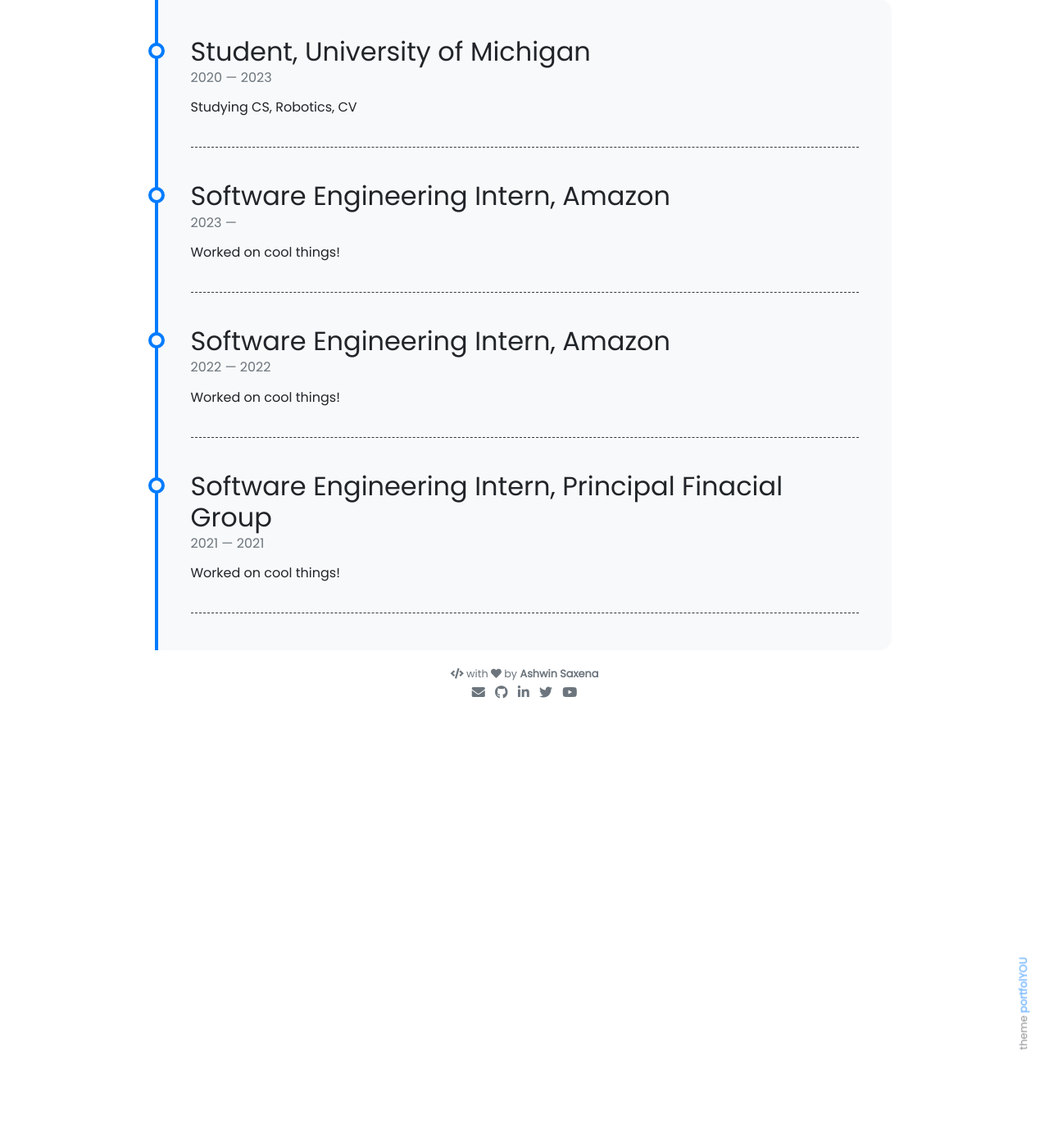
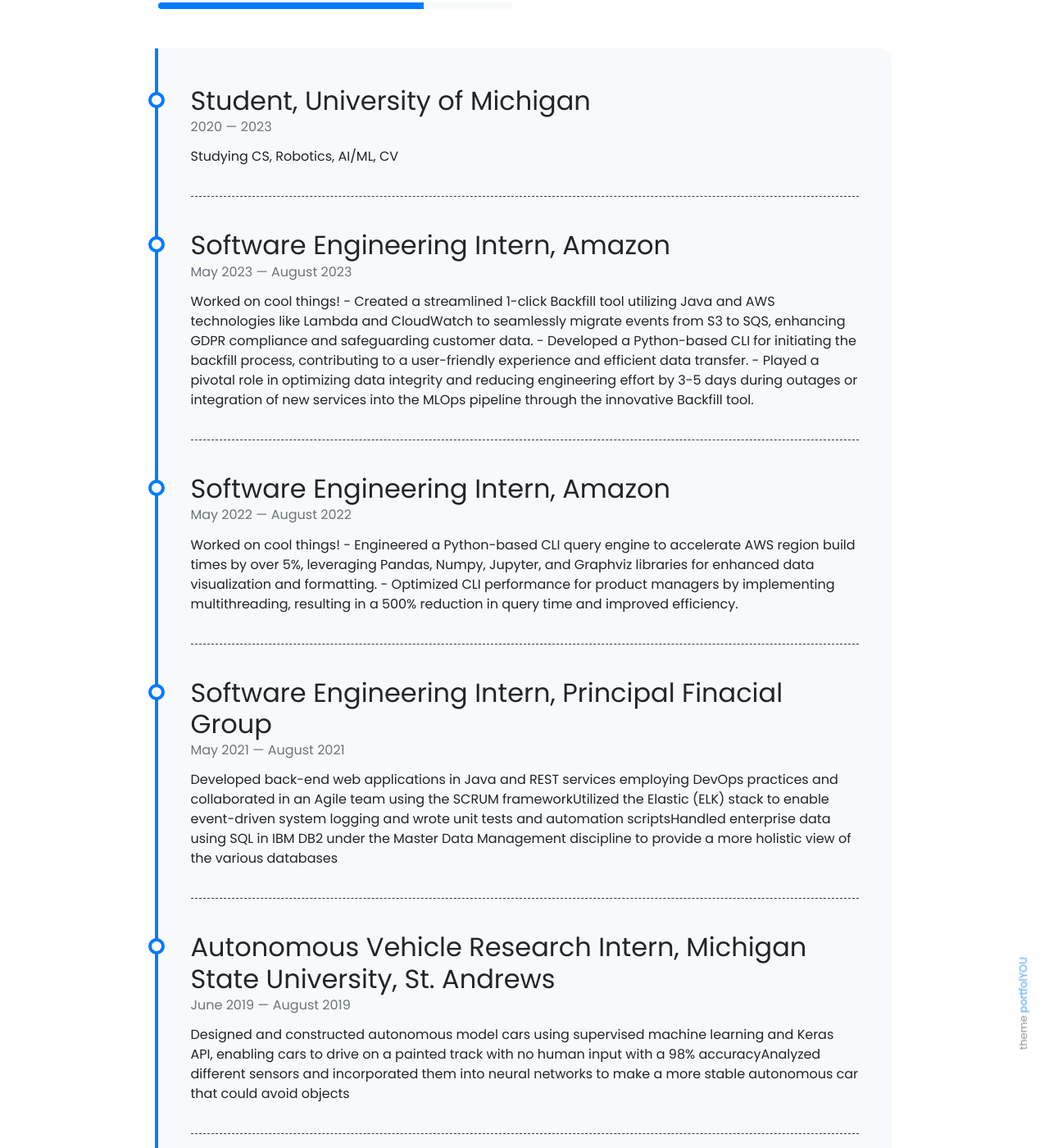
Before and after one commit to AshwinS27/AshwinS27.github.io, a Jekyll site: the page built from pages/about.md, in a window 1280 px wide and 1400 px high, scrolled down 798 px. Shown: the whole window at 82% size. Built offline with Jekyll 4.4.1, drawn with Linux system fonts in a browser that asks for light colours; nearby versions of some CDN libraries; emoji names are drawn with the system emoji font; before the commit the page ends 1671 px from its top, so only the background shows below that; some of the changed text lies outside the part shown.

```diff
--- a/_config.yml
+++ b/_config.yml
@@ -24,7 +24,7 @@ nav_exclude:                                            # The following paths ar
 ### Author Info ###
 author:
   name              : Ashwin Saxena
-  image             : https://media.licdn.com/dms/image/C4D03AQG11GRWWWvEag/profile-displayphoto-shrink_800_800/0/1663108557059?e=2147483647&v=beta&t=cMNS3SpbWyH3MBrX9SAL74XCe0Lme7XZsgaX85pQpQ8
+  image             : assets/me.jpg
 #  behance           : your_username
 # dribbble          : your_username
   email             : ashwinsa@umich.edu
--- a/_data/timeline.yml
+++ b/_data/timeline.yml
@@ -1,18 +1,34 @@
 - title: Student, University of Michigan
   from: 2020
   to: 2023
-  description: Studying CS, Robotics, CV
+  description: Studying CS, Robotics, AI/ML, CV
 
 - title: Software Engineering Intern, Amazon
-  from: 2023
+  from: May 2023
+  to: August 2023
   description: Worked on cool things!
+    - Created a streamlined 1-click Backfill tool utilizing Java and AWS technologies like Lambda and CloudWatch to seamlessly migrate events from S3 to SQS, enhancing GDPR compliance and safeguarding customer data.
+    - Developed a Python-based CLI for initiating the backfill process, contributing to a user-friendly experience and efficient data transfer.
+    - Played a pivotal role in optimizing data integrity and reducing engineering effort by 3-5 days during outages or integration of new services into the MLOps pipeline through the innovative Backfill tool.
 
 - title: Software Engineering Intern, Amazon
-  from: 2022
-  to: 2022
+  from: May 2022
+  to: August 2022
   description: Worked on cool things!
+    - Engineered a Python-based CLI query engine to accelerate AWS region build times by over 5%, leveraging Pandas, Numpy, Jupyter, and Graphviz libraries for enhanced data visualization and formatting.
+    - Optimized CLI performance for product managers by implementing multithreading, resulting in a 500% reduction in query time and improved efficiency.
 
 - title: Software Engineering Intern, Principal Finacial Group
-  from: 2021
-  to: 2021
-  description: Worked on cool things!
+  from: May 2021
+  to: August 2021
+  description:
+    - Developed back-end web applications in Java and REST services employing DevOps practices and collaborated in an Agile team using the SCRUM framework
+    - Utilized the Elastic (ELK) stack to enable event-driven system logging and wrote unit tests and automation scripts
+    - Handled enterprise data using SQL in IBM DB2 under the Master Data Management discipline to provide a more holistic view of the various databases
+
+- title: Autonomous Vehicle Research Intern, Michigan State University, St. Andrews
+  from: June 2019
+  to: August 2019
+  description:
+    - Designed and constructed autonomous model cars using supervised machine learning and Keras API, enabling cars to drive on a painted track with no human input with a 98% accuracy
+    - Analyzed different sensors and incorporated them into neural networks to make a more stable autonomous car that could avoid objects
```
Also changed, not shown: _data/programming-skills.yml (+10 -6 lines), assets/me.jpeg (added).
